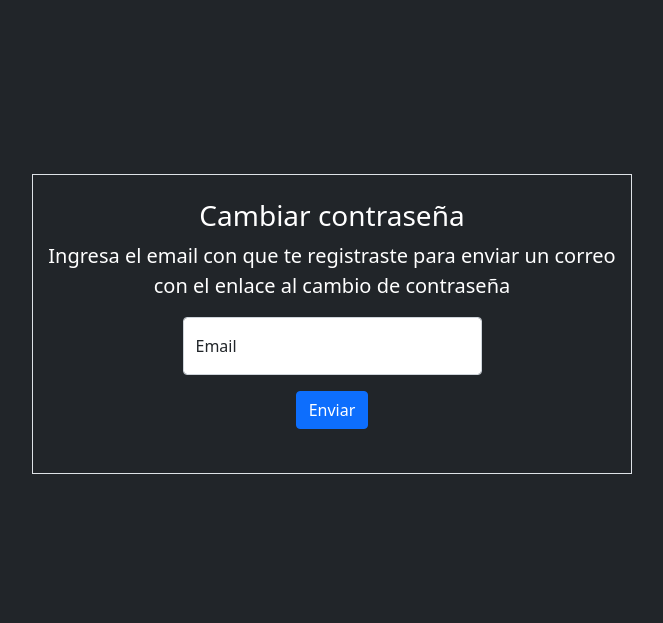
After one commit to Andree-Zzz/PA-Parcial2-Sistema-archivos, a Flask app: template templates/auth/cambiarPassword.html in a window 1280 px wide. The commit adds this page. Shown: the top 623 px of the page, without its empty margins (308-971 px from the left). Run offline with Flask 2, Linux system fonts and the light colour scheme; the template is opened without the code that fills it, so the values that code supplies are empty; a user stored in the database is signed in; some libraries are stand-ins or nearby versions.

Commit message:
Pagina cambiarPassword

```diff
--- a/controllers/userController.py
+++ b/controllers/userController.py
@@ -38,8 +38,8 @@ def emailValido(email):
     expresion_regular = r"(?:[a-z0-9!#$%&'*+/=?^_`{|}~-]+(?:\.[a-z0-9!#$%&'*+/=?^_`{|}~-]+)*|\"(?:[\x01-\x08\x0b\x0c\x0e-\x1f\x21\x23-\x5b\x5d-\x7f]|\\[\x01-\x09\x0b\x0c\x0e-\x7f])*\")@(?:(?:[a-z0-9](?:[a-z0-9-]*[a-z0-9])?\.)+[a-z0-9](?:[a-z0-9-]*[a-z0-9])?|\[(?:(?:(2(5[0-5]|[0-4][0-9])|1[0-9][0-9]|[1-9]?[0-9]))\.){3}(?:(2(5[0-5]|[0-4][0-9])|1[0-9][0-9]|[1-9]?[0-9])|[a-z0-9-]*[a-z0-9]:(?:[\x01-\x08\x0b\x0c\x0e-\x1f\x21-\x5a\x53-\x7f]|\\[\x01-\x09\x0b\x0c\x0e-\x7f])+)\])"
     return re.match(expresion_regular, email) is not None
 
-def validateToken(token):
-    return UserModel.validateToken(token)
+def validToken(token):
+    return UserModel.validToken(token)
 
 def confirmUser(id):
     UserModel.confirmUser(id)
--- a/main.py
+++ b/main.py
@@ -1,4 +1,4 @@
-from flask import Flask, render_template, request, redirect, url_for, flash
+from flask import Flask, render_template, request, redirect, url_for
 from flask_login import LoginManager, login_user, logout_user, login_required
 from flask_wtf.csrf import CSRFProtect
 
@@ -70,13 +70,17 @@ def loginPost():
 
 @app.get("/confirm/<token>")
 def confirm(token):
-    id = userController.validateToken(token)
+    id = userController.validToken(token)
     if id!= None:
         userController.confirmUser(id)
         # TODO: Template de cuenta validada
         return render_template('/auth/confirm.html')
     else:
         return "Token invalido: "+token
+
+@app.get("/cambiar-contraseña")
+def cambiarContraseña():
+    return render_template('/auth/cambiarPassword.html')
 
 @app.get("/logout")
 @login_required
--- a/models/entitites/user_entity.py
+++ b/models/entitites/user_entity.py
@@ -1,7 +1,7 @@
 from flask_login import UserMixin
 
 class User(UserMixin):
-    def __init__(self, id, username, email, password, confirmed = None, token = None) -> None:
+    def __init__(self, id, username, email, password, confirmed, token) -> None:
         self.id = id
         self.username = username
         self.email = email
--- a/models/userModel.py
+++ b/models/userModel.py
@@ -45,7 +45,7 @@ class UserModel():
             raise Exception(ex)
 
     @classmethod
-    def validateToken(self, token):
+    def validToken(self, token):
         try:
             cursor = db.cursor()
             cursor.execute("SELECT * FROM users WHERE token = %s", (
@@ -64,7 +64,7 @@ class UserModel():
     def confirmUser(self,id):
         try:
             cursor = db.cursor()
-            cursor.execute("UPDATE users SET confirmed='true' WHERE  id=%s", (
+            cursor.execute("UPDATE users SET token='', confirmed='true' WHERE  id=%s", (
                 id,
             ))
             cursor.close()
@@ -98,7 +98,7 @@ class UserModel():
     @classmethod
     def crearUsuario(self, user: User):
         try:
-            token = (''.join(random.choice(string.ascii_letters + string.digits) for _ in range(5)))
+            token = (''.join(random.choice(string.ascii_letters + string.digits) for _ in range(7)))
             cursor = db.cursor()
             cursor.execute("INSERT INTO users(username, email, password, token) values (%s,%s,%s,%s)",(
                 user.username,
--- a/send_email.py
+++ b/send_email.py
@@ -1,5 +1,4 @@
 import logging
-import string
 from flask import current_app
 from smtplib import SMTP, SMTPException
 from email.mime.multipart import MIMEMultipart
@@ -11,7 +10,7 @@ from config import settings
 
 message = MIMEMultipart()
 
-def emailBienvenida(username: string, email: string, url: string):
+def emailBienvenida(username, email, url):
     send_email(
         asunto='Bienvenido, Registro Exitoso',
         destinatario=email,
--- /dev/null
+++ b/templates/auth/cambiarPassword.html
@@ -0,0 +1,27 @@
+{% extends './base.html' %}
+
+{% block title %}Cambiar Constraseña{% endblock %}
+
+{% block body %}
+
+<div class="container">
+  <div class="m-4 d-flex justify-content-center align-items-center text-center" style="height: 600px;">
+    <div class="border text-white pt-4" style="width: 600px;height: 300px;">
+        <h1 class="h3">Cambiar contraseña</h1>
+        <p class="lead">
+            Ingresa el email con que te registraste para enviar un correo con el enlace al cambio de contraseña
+        </p>
+        <form class="d-flex flex-column align-items-center" action="{{ url_for('login') }}">
+            <div class="form-floating mb-2 text-center w-50 text-dark">
+                <input type="email" class="form-control" name="email" id="floatingInputEmail" value="{{ email }}" placeholder="micorreo@ejemplo.com">
+                <label for="floatingInputEmail">Email</label>
+            </div>
+            <button class="btn btn-primary mt-2" type="submit">
+                Enviar
+            </button>
+        </form>
+    </div>
+  </div>
+</div>
+
+{% endblock %}
```
Also changed, not shown: templates/auth/registro_login.html (+8 -3 lines).
